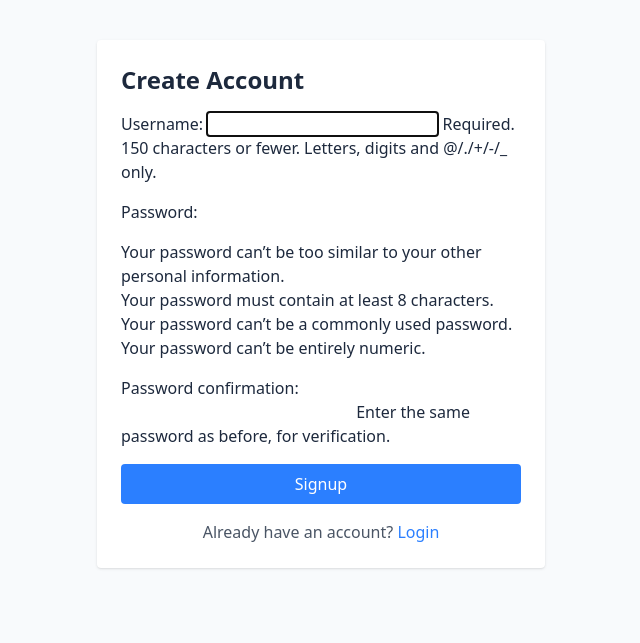
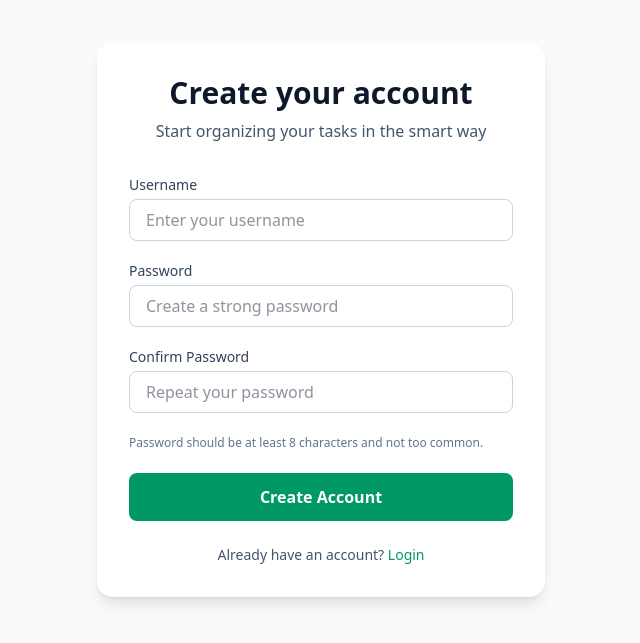
Before and after one commit to hello-abdul-manan/todo-app, a Django app: page /todos/signup/ in a window 1280 px wide. Shown: the part 69-712 px from the top of the page, without its empty margins (319-959 px from the left). Run offline with Django 5.2, Linux system fonts and the light colour scheme; style sheets or scripts are compiled from the project's sources.

Commit message:
Customize form

```diff
--- a/todo_web_app/templates/registration/signup.html
+++ b/todo_web_app/templates/registration/signup.html
@@ -1,16 +1,96 @@
 {% extends 'base.html' %}
-{% block title %}Signup{% endblock %}
+{% block title %}Create Account | TodoApp{% endblock %}
 
 {% block content %}
-<div class="max-w-md mx-auto bg-white p-6 rounded shadow">
-    <h1 class="text-2xl font-bold mb-4">Create Account</h1>
-    <form method="POST" class="space-y-4">
-        {% csrf_token %}
-        {{ form.as_p }}
-        <button type="submit" class="bg-blue-500 text-white px-4 py-2 rounded hover:bg-blue-600 w-full">
-            Signup
-        </button>
-    </form>
-    <p class="mt-4 text-center text-gray-600">Already have an account? <a href="{% url 'login' %}" class="text-blue-500 hover:underline">Login</a></p>
+<div class="min-h-[70vh] flex items-center justify-center">
+
+    <div class="w-full max-w-md bg-white rounded-2xl shadow-lg p-8">
+
+        <!-- Heading -->
+        <div class="text-center mb-8">
+            <h1 class="text-3xl font-extrabold text-slate-900 mb-2">
+                Create your account
+            </h1>
+            <p class="text-slate-600">
+                Start organizing your tasks in the smart way
+            </p>
+        </div>
+
+        <!-- Form -->
+        <form method="POST" class="space-y-5">
+            {% csrf_token %}
+
+            <!-- Username -->
+            <div>
+                <label class="block text-sm font-medium text-slate-700 mb-1">
+                    Username
+                </label>
+                <input type="text" name="username"
+                       class="w-full rounded-lg border border-slate-300 px-4 py-2
+                              focus:outline-none focus:ring-2 focus:ring-emerald-500
+                              focus:border-emerald-500"
+                       placeholder="Enter your username"
+                       required>
+            </div>
+
+            <!-- Password -->
+            <div>
+                <label class="block text-sm font-medium text-slate-700 mb-1">
+                    Password
+                </label>
+                <input type="password" name="password1"
+                       class="w-full rounded-lg border border-slate-300 px-4 py-2
+                              focus:outline-none focus:ring-2 focus:ring-emerald-500
+                              focus:border-emerald-500"
+                       placeholder="Create a strong password"
+                       required>
+            </div>
+
+            <!-- Confirm Password -->
+            <div>
+                <label class="block text-sm font-medium text-slate-700 mb-1">
+                    Confirm Password
+                </label>
+                <input type="password" name="password2"
+                       class="w-full rounded-lg border border-slate-300 px-4 py-2
+                              focus:outline-none focus:ring-2 focus:ring-emerald-500
+                              focus:border-emerald-500"
+                       placeholder="Repeat your password"
+                       required>
+            </div>
+
+            <!-- Password Help (clean & subtle) -->
+            <div class="text-xs text-slate-500 leading-relaxed">
+                Password should be at least 8 characters and not too common.
+            </div>
+
+            <!-- Errors -->
+            {% if form.errors %}
+                <div class="bg-red-50 border border-red-200 text-red-700 text-sm rounded-lg p-3">
+                    {% for field in form %}
+                        {% for error in field.errors %}
+                            <p>{{ error }}</p>
+                        {% endfor %}
+                    {% endfor %}
+                </div>
+            {% endif %}
+
+            <!-- Submit -->
+            <button type="submit"
+                    class="w-full py-3 rounded-lg font-semibold text-white
+                           bg-emerald-600 hover:bg-emerald-700 transition">
+                Create Account
+            </button>
+        </form>
+
+        <!-- Footer -->
+        <p class="text-center text-sm text-slate-600 mt-6">
+            Already have an account?
+            <a href="{% url 'login' %}" class="text-emerald-600 font-medium hover:underline">
+                Login
+            </a>
+        </p>
+
+    </div>
 </div>
 {% endblock %}
```
